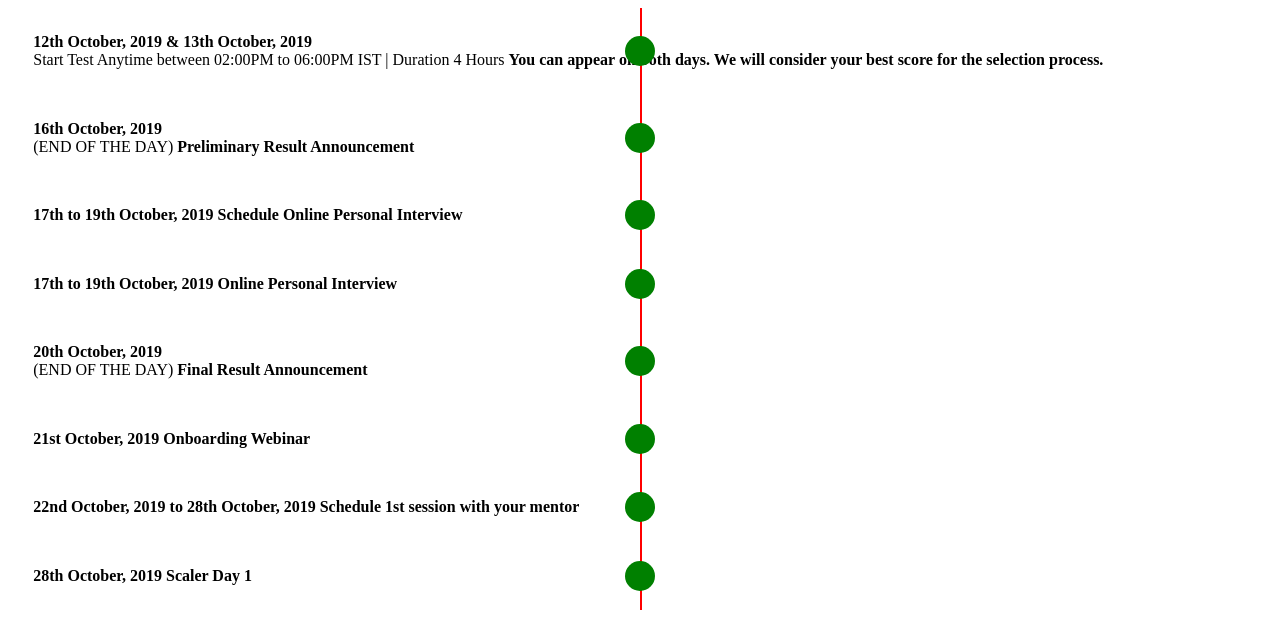
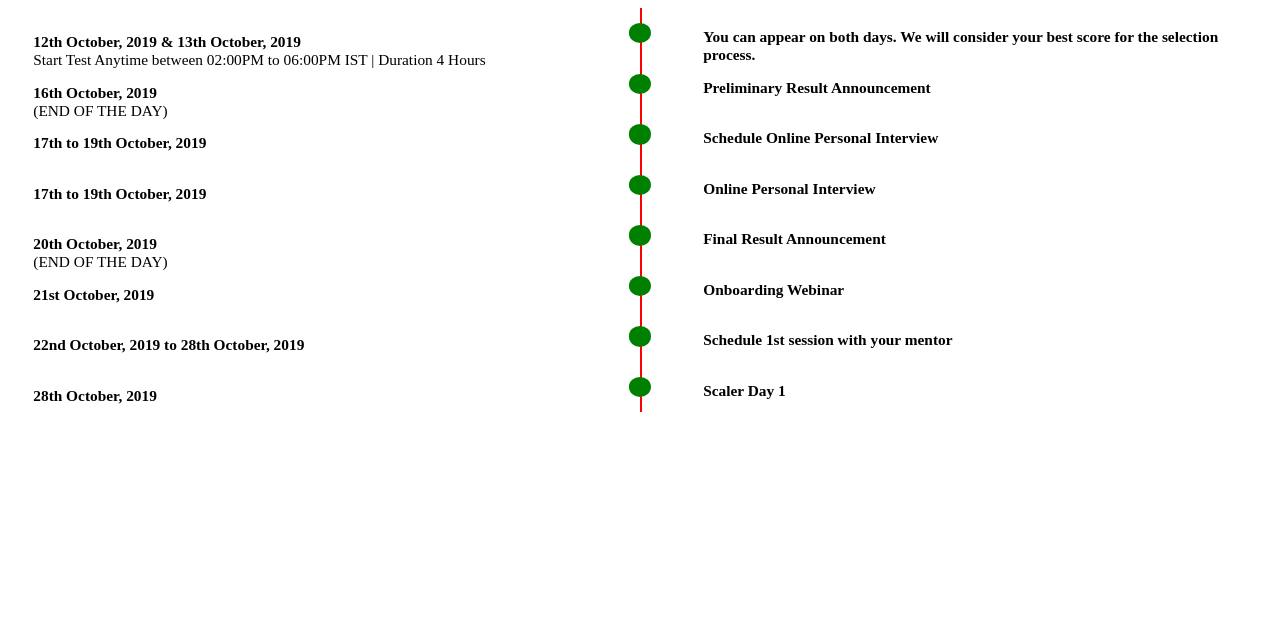
Before and after one commit to MehulScaler/timeline-1, a plain HTML site: page index.html in a window 1280 px wide. Drawn offline with Linux system fonts and the light colour scheme.

Commit message:
Updated BEM convention

```diff
--- a/styles.css
+++ b/styles.css
@@ -15,9 +15,11 @@
     padding: 2%;
 }
 
-.main__block1 {
+.main__left {
     display: inline;
-    width: 50%;
+    position: absolute;
+    font-size: 1.2vw;
+    width: 70%;
 }
 
 .main--dark {
@@ -31,8 +33,8 @@
 .main__circle {
     position: absolute;
     content: '';
-    height: 30px;
-    width: 30px;
+    height: 40%;
+    width: 1.75%;
     background-color: green;
     border-radius: 50%;
     top: 50%;
@@ -40,10 +42,11 @@
     transform: translate(-50%,-50%);
 }
 
-.main__block2 {
+.main__right {
     display: inline;
     position: absolute;
     font-weight: bold;
+    font-size: 1.2vw;
     padding-left: 10%;
     left: 45%;
     top: 40%;
```
